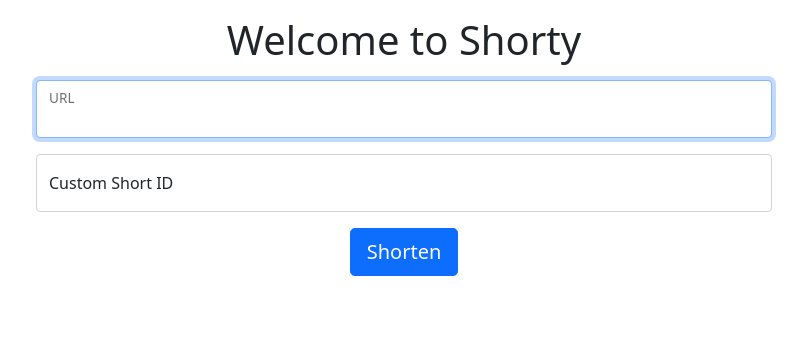
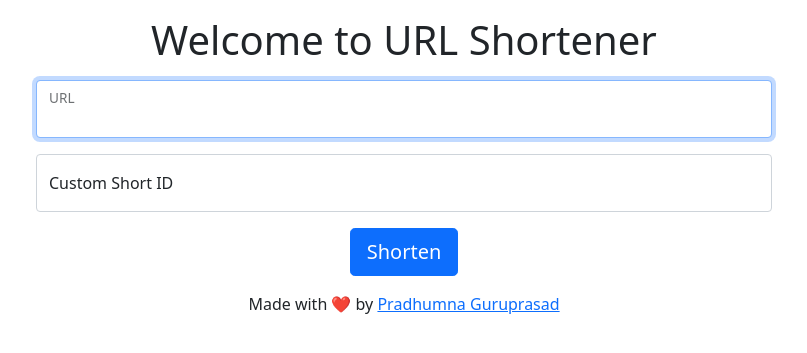
Before and after one commit to TheGhoul27/URLShortner, a Flask app: page / in a window 1280 px wide. Shown: the top 353 px of the page, without its empty margins (236-1043 px from the left). Run offline with Flask 2, Linux system fonts and the light colour scheme.

Commit message:
HTML pages changes

```diff
--- a/core/templates/base.html
+++ b/core/templates/base.html
@@ -17,7 +17,7 @@
         {% endfor %}
         {% block content %} {% endblock %}
     </div>
-
+    <div class="container mt-3" style="text-align:center">Made with ❤️ by <a href="http://pradhumnaguruprasad.ml">Pradhumna Guruprasad</a></div>
     <!-- Optional JavaScript -->
     <!-- jQuery first, then Popper.js, then Bootstrap JS -->
     <script src="https://code.jquery.com/jquery-3.3.1.slim.min.js" integrity="sha384-q8i/X+965DzO0rT7abK41JStQIAqVgRVzpbzo5smXKp4YfRvH+8abtTE1Pi6jizo" crossorigin="anonymous"></script>
--- a/core/templates/index.html
+++ b/core/templates/index.html
@@ -1,7 +1,7 @@
 {% extends 'base.html' %}
 
 {% block content %}
-    <h1 class="text-center mb-3">{% block title %} Welcome to Shorty {% endblock %}</h1>
+    <h1 class="text-center mb-3">{% block title %} Welcome to URL Shortener {% endblock %}</h1>
     <div class="row">
         <div class="col-md-2"></div>
         <div class="col-md-8">
```
